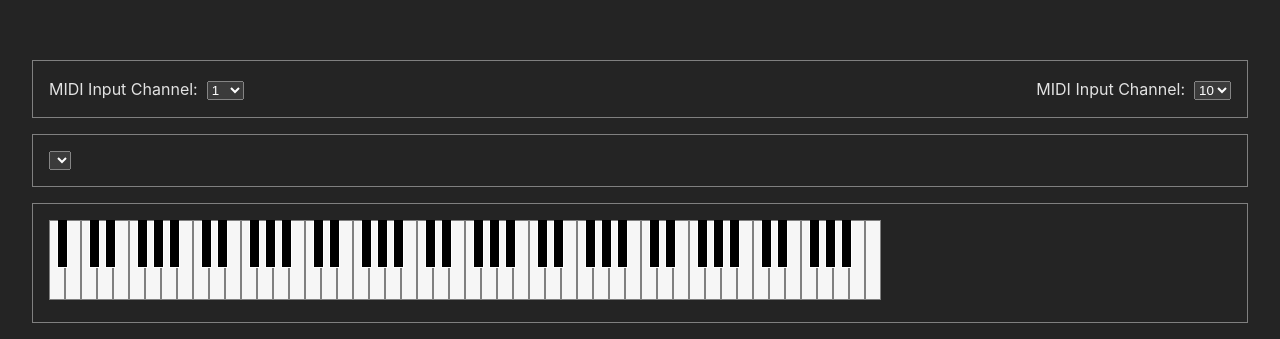
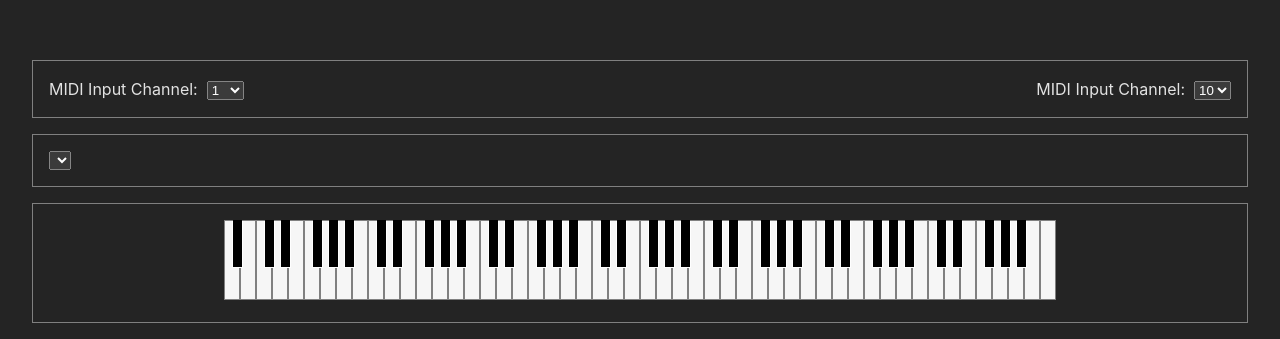
Before and after one commit to leegee/webapp-midi-feathered, a React (Vite) app: page / in a window 1280 px wide. Shown: the part 461-800 px from the top of the page. Built offline with nearby package versions, Linux system fonts and the light colour scheme.

Commit message:
Centre the keyboard

```diff
--- a/src/components/MIDI.jsx
+++ b/src/components/MIDI.jsx
@@ -94,6 +94,7 @@ export default function MIDIComponent () {
                 <section className={ `padded ${ styles[ 'midi-channel-settings' ] }` }>
                     <OutputSelect />
                 </section>
+
                 <PianoKeyboard />
             </footer>
         </main >
--- a/src/components/Piano.jsx
+++ b/src/components/Piano.jsx
@@ -1,5 +1,3 @@
-// eslint-disable-next-line no-unused-vars
-import React from 'react';
 import PropTypes from 'prop-types';
 import { useAtom } from 'jotai';
 
@@ -33,6 +31,7 @@ export default function PianoKeyboard () {
 
     return (
         <section className={ `padded ${ styles[ 'piano-keyboard' ] }` }>
+            <div>
                 { midiPitches.map( ( pitch ) => (
                     <PianoKey
                         key={ pitch }
@@ -40,6 +39,7 @@ export default function PianoKeyboard () {
                         isHighlighted={ notesOn[ pitch ] ? true : false }
                     />
                 ) ) }
+            </div>
         </section>
     );
 }
--- a/src/components/Piano.module.css
+++ b/src/components/Piano.module.css
@@ -5,6 +5,10 @@
     --black-key-width-scale: 0.7;
 }
 
+.piano-keyboard {
+    display: flex;
+    justify-content: center;
+}
 
 .piano-key {
     cursor: not-allowed;
```
Lines whose indentation alone changed are shown as unchanged.
